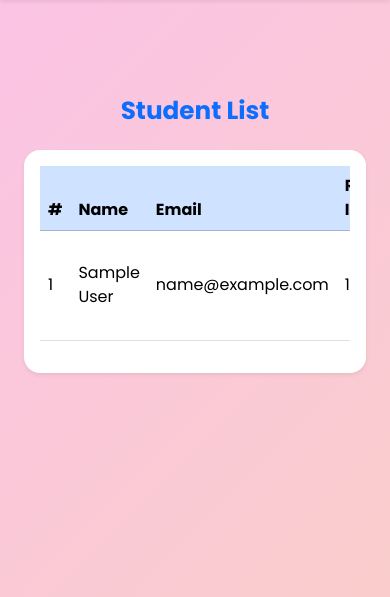
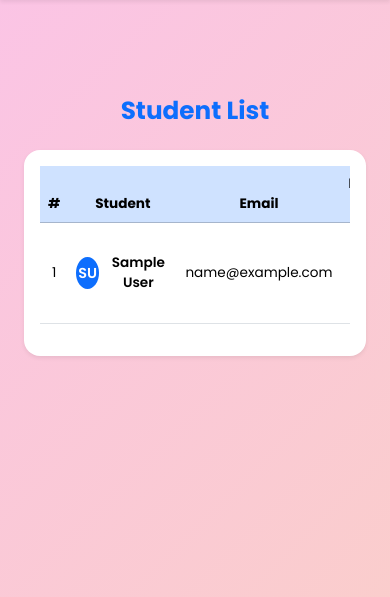
Before and after one commit to FairuzAnam007/Thesis_Stack, a Django app: template Thesis Stack/thesisstack/adm/templates/student_list.html in a window 390 px wide. Shown: the part 76-673 px from the top of the page. Run offline with Django 5.2, Linux system fonts and the light colour scheme; the template is opened without the code that fills it: values that come from a table or form of the project are taken from there, others are empty; tables that the repository leaves empty hold one stand-in row (values such as "Sample post").

Commit message:
Update student_list.html

```diff
--- a/Thesis Stack/thesisstack/adm/templates/student_list.html
+++ b/Thesis Stack/thesisstack/adm/templates/student_list.html
@@ -2,6 +2,44 @@
 {% block title %}Student List | ThesisStack{% endblock %}
 
 {% block content %}
+<style>
+  /* Avatar Circle */
+  .avatar {
+    width: 40px;
+    height: 40px;
+    background: #0d6efd;
+    color: #fff;
+    font-weight: 600;
+    border-radius: 50%;
+    display: flex;
+    align-items: center;
+    justify-content: center;
+    text-transform: uppercase;
+  }
+
+  /* Smooth hover animation */
+  .table-hover tbody tr:hover {
+    background-color: #f0f8ff;
+    transition: background 0.3s ease;
+  }
+
+  /* Responsive adjustments for phones */
+  @media (max-width: 768px) {
+    .table-responsive {
+      font-size: 0.85rem;
+    }
+    .btn {
+      padding: 0.25rem 0.5rem;
+      font-size: 0.75rem;
+    }
+    .avatar {
+      width: 32px;
+      height: 32px;
+      font-size: 0.9rem;
+    }
+  }
+</style>
+
 <div class="container py-5">
   <h2 class="fw-bold text-primary mb-4 text-center">Student List</h2>
 
@@ -15,11 +53,11 @@
   <div class="card border-0 shadow-sm rounded-4">
     <div class="card-body">
       <div class="table-responsive">
-        <table class="table align-middle table-hover">
+        <table class="table align-middle table-hover text-center">
           <thead class="table-primary">
             <tr>
               <th>#</th>
-              <th>Name</th>
+              <th>Student</th>
               <th>Email</th>
               <th>Reg ID</th>
               <th>Batch</th>
@@ -32,7 +70,14 @@
             {% for stu in users %}
             <tr>
               <td>{{ forloop.counter }}</td>
-              <td>{{ stu.user.get_full_name|default:stu.user.username }}</td>
+              <td>
+                <div class="d-flex align-items-center justify-content-center gap-2">
+                  <div class="avatar">
+                    {{ stu.user.first_name|slice:":1" }}{{ stu.user.last_name|slice:":1" }}
+                  </div>
+                  <span class="fw-semibold">{{ stu.user.get_full_name|default:stu.user.username }}</span>
+                </div>
+              </td>
               <td>{{ stu.user.email }}</td>
               <td>{{ stu.reg_id }}</td>
               <td>{{ stu.batch }}</td>
```
